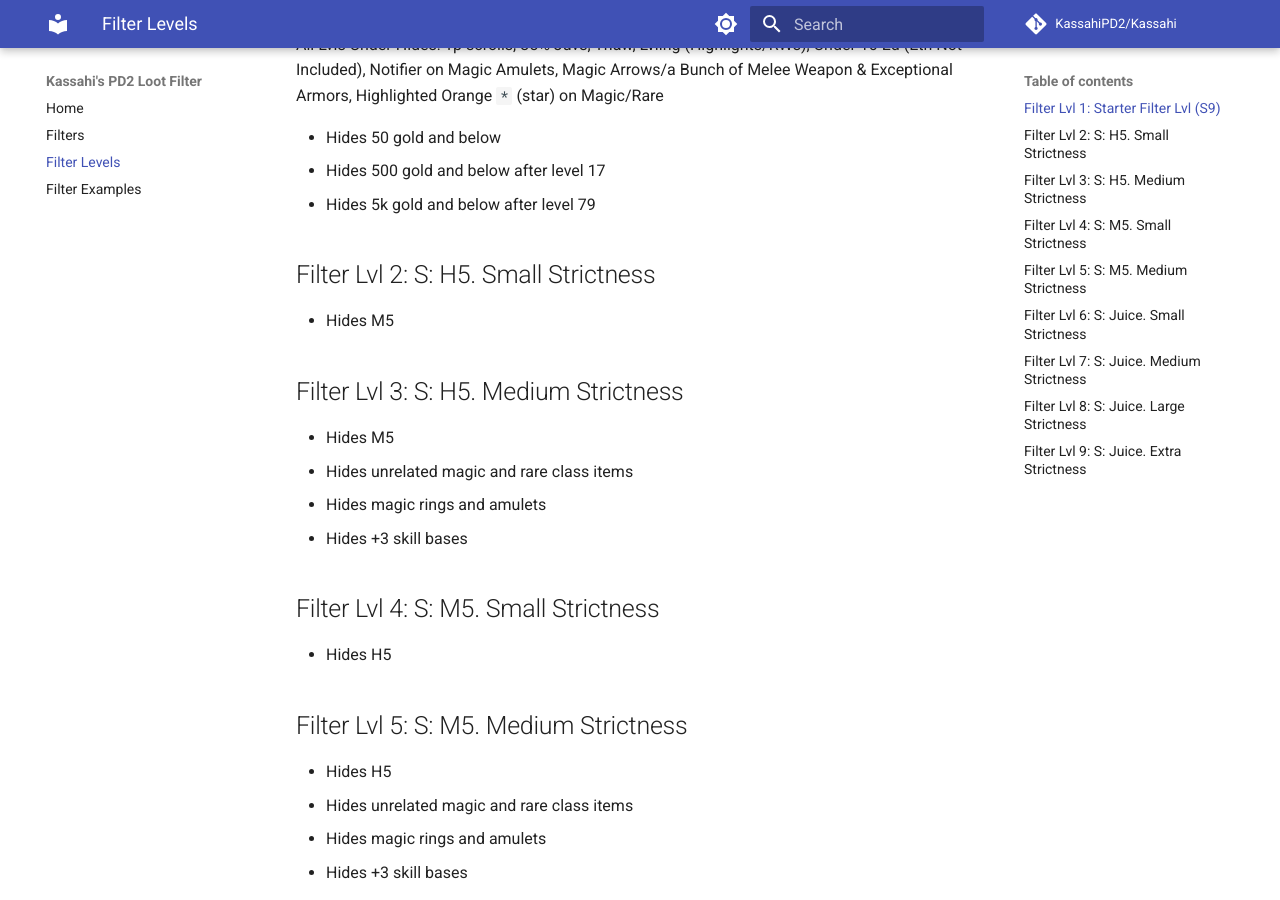
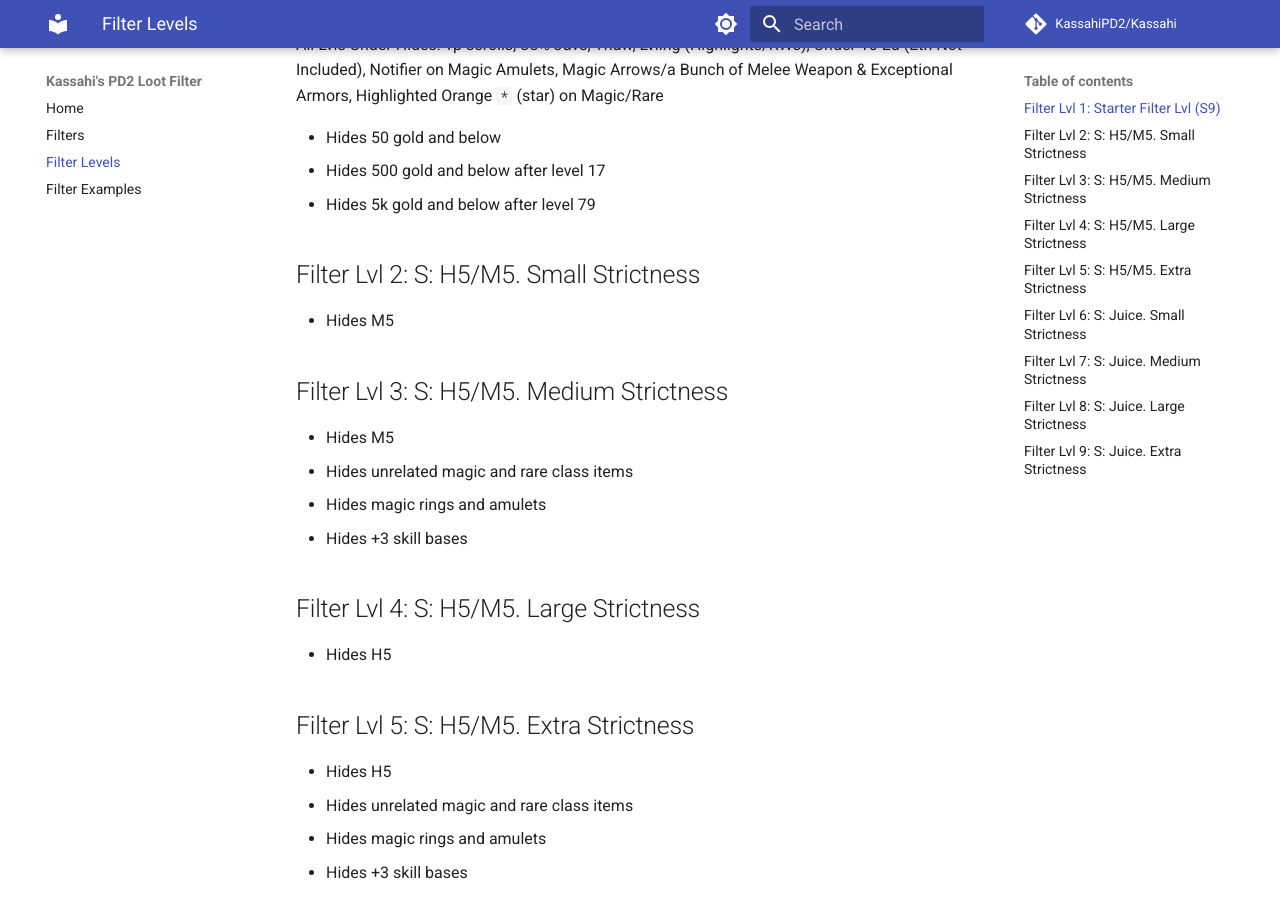
Before and after one commit to KassahiPD2/Kassahi, an MkDocs documentation site: the page built from docs/filter-levels.md, in a window 1280 px wide and 900 px high, scrolled down 290 px. Built offline with MkDocs 1.6.1 and Material for MkDocs 9.7.7, drawn with Linux system fonts in a browser that asks for light colours; comment, search, counter and statistics services are not loaded.

Commit message:
Update filter-levels.md

```diff
--- a/docs/filter-levels.md
+++ b/docs/filter-levels.md
@@ -10,22 +10,22 @@ All Lvls Under Hides: Tp scrolls, 35% Juvs, Thaw, Lvling (Highlights/RWs), Under
 -   Hides 500 gold and below after level 17
 -   Hides 5k gold and below after level 79
 
-## Filter Lvl 2: S: H5. Small Strictness
+## Filter Lvl 2: S: H5/M5. Small Strictness
 
 -   Hides M5
 
-## Filter Lvl 3: S: H5. Medium Strictness
+## Filter Lvl 3: S: H5/M5. Medium Strictness
 
 -   Hides M5
 -   Hides unrelated magic and rare class items
 -   Hides magic rings and amulets
 -   Hides +3 skill bases
 
-## Filter Lvl 4: S: M5. Small Strictness
+## Filter Lvl 4: S: H5/M5. Large Strictness
 
 -   Hides H5
 
-## Filter Lvl 5: S: M5. Medium Strictness
+## Filter Lvl 5: S: H5/M5. Extra Strictness
 
 -   Hides H5
 -   Hides unrelated magic and rare class items
```
